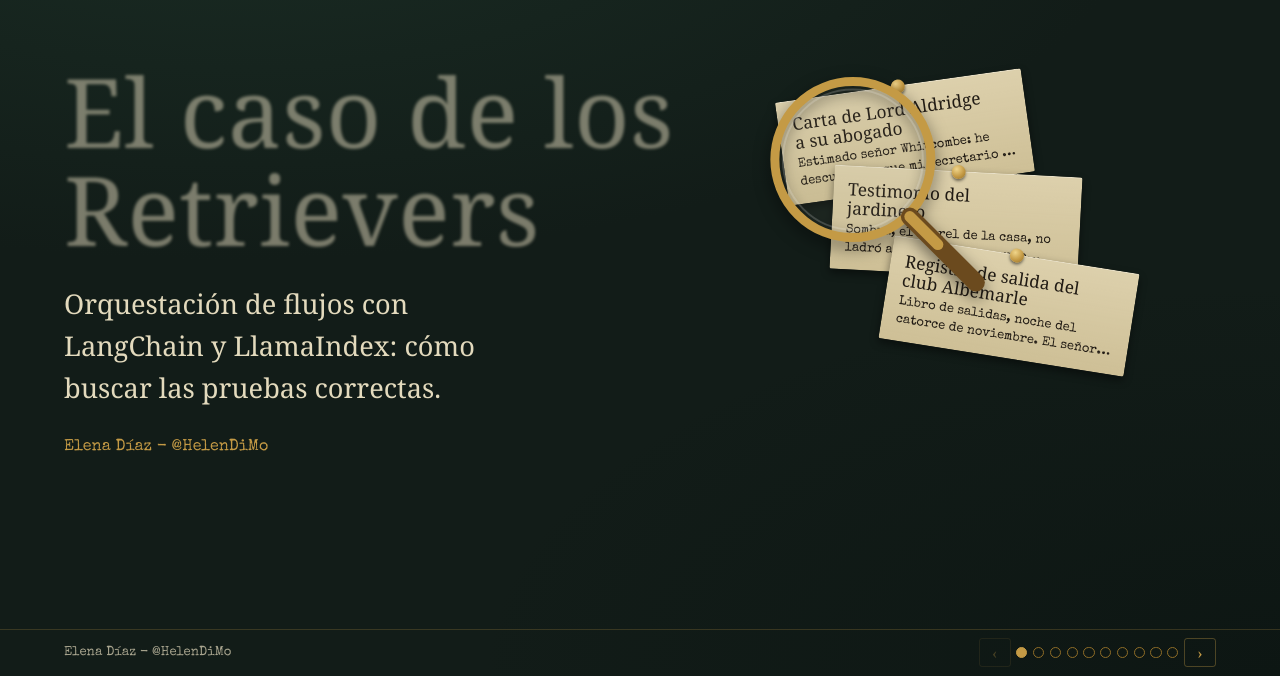
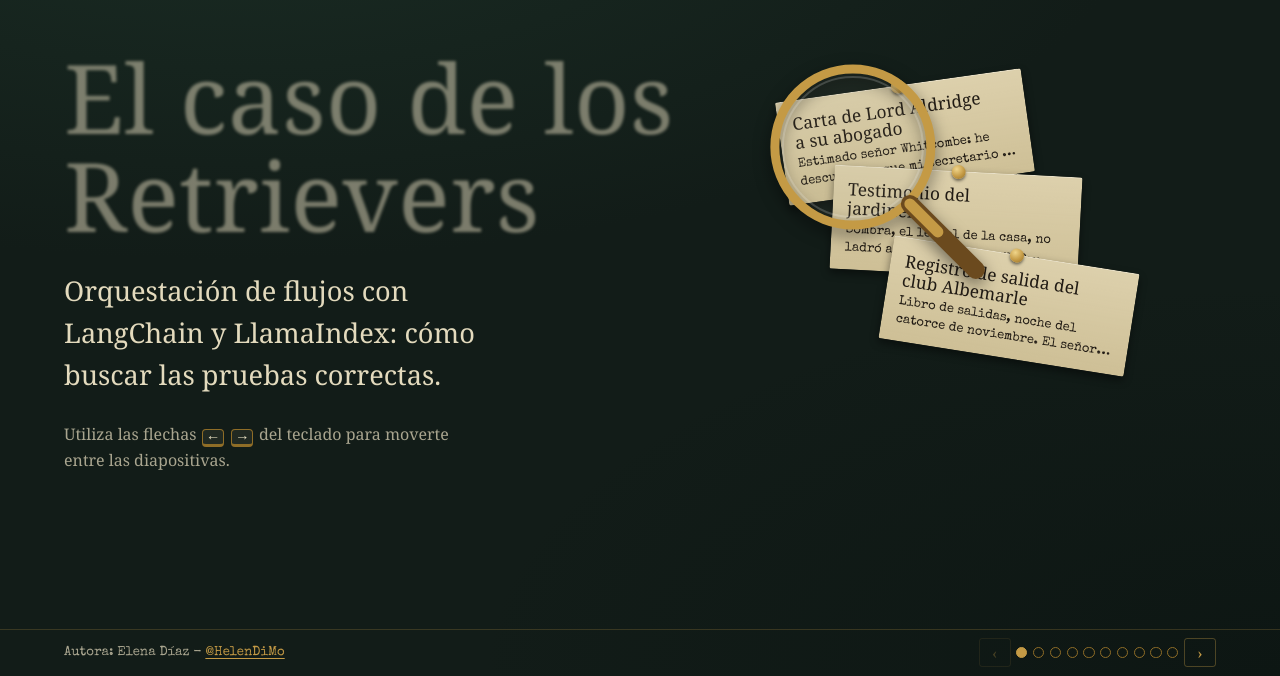
Before and after one commit to HelenDiMo/pildora-bootcamp-retrievers, a React (Vite) app in the folder web/: page / in a window 1280 px wide. Shown: the part 124-800 px from the top of the page. Built offline with nearby package versions, Linux system fonts and the light colour scheme; a web font is replaced by a local one.

Commit message:
feat: reorganize component structure and update the presentation cover

```diff
--- a/web/src/App.jsx
+++ b/web/src/App.jsx
@@ -1,5 +1,6 @@
 import { useCallback, useEffect, useState } from "react";
-import Portada from "./slides/Portada.jsx";
+import Portada from "./slides/1-Portada.jsx";
+import Autora from "./components/Autora.jsx";
 import Caso from "./slides/Caso.jsx";
 import QueEs from "./slides/QueEs.jsx";
 import TablonSlide from "./slides/TablonSlide.jsx";
@@ -71,7 +72,7 @@
     <div className="deck">
       <main className="escena" key={actual}>{DIAPOSITIVAS[actual].ver()}</main>
       <footer className="pie">
-        <span className="autora">Elena Díaz - @HelenDiMo</span>
+        <Autora className="autora" />
         <nav aria-label="Diapositivas">
           <button className="flecha" onClick={() => ir(actual - 1)} disabled={actual === 0} aria-label="Anterior">‹</button>
           {DIAPOSITIVAS.map((d, n) => (
--- /dev/null
+++ b/web/src/components/Autora.jsx
@@ -0,0 +1,10 @@
+export const REPO_URL = "https://github.com/HelenDiMo/pildora-bootcamp-retrievers";
+
+/** Firma de la autora: el nombre en texto y el usuario de GitHub como enlace al repo. */
+export default function Autora({ className = "" }) {
+  return (
+    <span className={className}>
+      Autora: Elena Díaz - <a href={REPO_URL} target="_blank" rel="noopener noreferrer">@HelenDiMo</a>
+    </span>
+  );
+}
--- a/web/src/slides/Portada.jsx
+++ b/web/src/slides/1-Portada.jsx
@@ -9,7 +9,9 @@
 export default function Portada() {
   const ref = useRef(null);
   const menos = useMenosMovimiento();
-  const [tactil] = useState(() => window.matchMedia("(pointer: coarse)").matches);
+  const [tactil] = useState(
+    () => window.matchMedia("(pointer: coarse)").matches,
+  );
   const sinLupa = menos || tactil;
   const [pos, setPos] = useState({ x: -400, y: -400 });
   const manual = useRef(false);
@@ -20,14 +22,20 @@
     // El barrido recorre el título de verdad: de su esquina izquierda a la derecha.
     const marco = ref.current.getBoundingClientRect();
     const t = titulo.current.querySelector(".nitido").getBoundingClientRect();
-    const izq = t.left - marco.left, ancho = t.width, arriba = t.top - marco.top, alto = t.height;
+    const izq = t.left - marco.left,
+      ancho = t.width,
+      arriba = t.top - marco.top,
+      alto = t.height;
     const t0 = performance.now();
     let id;
     const barrer = (t) => {
       if (manual.current) return;
       const f = Math.min(1, (t - t0) / 2600);
       const suave = f < 0.5 ? 2 * f * f : 1 - Math.pow(-2 * f + 2, 2) / 2;
-      setPos({ x: izq + ancho * (0.02 + 0.96 * suave), y: arriba + alto * (0.5 + 0.34 * Math.sin(f * Math.PI * 3)) });
+      setPos({
+        x: izq + ancho * (0.02 + 0.96 * suave),
+        y: arriba + alto * (0.5 + 0.34 * Math.sin(f * Math.PI * 3)),
+      });
       if (f < 1) id = requestAnimationFrame(barrer);
     };
     id = requestAnimationFrame(barrer);
@@ -43,15 +51,34 @@
 
   return (
     <div className="diapositiva entra">
-      <div ref={ref} className={`portada ${sinLupa ? "sin-lupa" : ""}`} onPointerMove={mover}
-           style={{ "--x": `${pos.x}px`, "--y": `${pos.y}px` }}>
+      <div
+        ref={ref}
+        className={`portada ${sinLupa ? "sin-lupa" : ""}`}
+        onPointerMove={mover}
+        style={{ "--x": `${pos.x}px`, "--y": `${pos.y}px` }}
+      >
         <h1 className="solo-lectores">{TITULO}</h1>
         <div className="capas" ref={titulo} aria-hidden="true">
           <h1 className="borroso">{TITULO}</h1>
           <h1 className="nitido">{TITULO}</h1>
         </div>
-        <p className="sub">Orquestación de flujos con LangChain y LlamaIndex: cómo buscar las pruebas correctas.</p>
-        <p className="firma">Elena Díaz - @HelenDiMo</p>
+        <p className="sub">
+          Orquestación de flujos con LangChain y LlamaIndex: cómo buscar las
+          pruebas correctas.
+        </p>
+        <p className="ayuda">
+          {tactil ? (
+            <>
+              Usa las flechas <kbd>‹</kbd> <kbd>›</kbd> de abajo para moverte
+              entre las diapositivas.
+            </>
+          ) : (
+            <>
+              Utiliza las flechas <kbd>←</kbd> <kbd>→</kbd> del teclado para
+              moverte entre las diapositivas.
+            </>
+          )}
+        </p>
         <div className="abanico" aria-hidden="true">
           {["carta", "jardinero", "club"].map((id, n) => (
             <Carta key={id} doc={motor.docs[motor.indiceDe[id]]} />
@@ -59,10 +86,34 @@
         </div>
         {!sinLupa && (
           <svg className="lupa" viewBox="0 0 250 250" aria-hidden="true">
-            <circle cx="105" cy="105" r="78" fill="rgba(232,223,194,0.05)" stroke="#c49a45" strokeWidth="9" />
-            <circle cx="105" cy="105" r="70" fill="none" stroke="rgba(255,255,255,0.18)" strokeWidth="2" />
-            <path d="M162 162 L228 228" stroke="#6b4a1e" strokeWidth="18" strokeLinecap="round" />
-            <path d="M162 162 L190 190" stroke="#c49a45" strokeWidth="11" strokeLinecap="round" />
+            <circle
+              cx="105"
+              cy="105"
+              r="78"
+              fill="rgba(232,223,194,0.05)"
+              stroke="#c49a45"
+              strokeWidth="9"
+            />
+            <circle
+              cx="105"
+              cy="105"
+              r="70"
+              fill="none"
+              stroke="rgba(255,255,255,0.18)"
+              strokeWidth="2"
+            />
+            <path
+              d="M162 162 L228 228"
+              stroke="#6b4a1e"
+              strokeWidth="18"
+              strokeLinecap="round"
+            />
+            <path
+              d="M162 162 L190 190"
+              stroke="#c49a45"
+              strokeWidth="11"
+              strokeLinecap="round"
+            />
           </svg>
         )}
       </div>
--- a/web/src/styles/slides.css
+++ b/web/src/styles/slides.css
@@ -2,6 +2,7 @@
 .portada {
   position: relative; flex: 1; min-height: 70dvh; display: flex; flex-direction: column; justify-content: center; gap: 1.6rem;
   --x: -400px; --y: -400px; touch-action: none; cursor: none;
+  overflow: hidden; /* la lupa se recorta en el borde: así nunca alarga la página ni crea scroll */
 }
 .portada .capas { display: grid; }
 .portada .capas > h1 { grid-area: 1 / 1; font-size: var(--paso-4); line-height: 1.02; max-width: 15ch; margin: 0; }
@@ -16,7 +17,14 @@
 .portada.sin-lupa .nitido { -webkit-mask-image: none; mask-image: none; }
 .portada .lupa { position: absolute; left: 0; top: 0; width: 250px; height: 250px; pointer-events: none; transform: translate(calc(var(--x) - 105px), calc(var(--y) - 105px)); filter: drop-shadow(0 6px 8px rgba(0, 0, 0, 0.5)); }
 .portada .sub { font-size: var(--paso-1); max-width: 30ch; color: var(--texto); }
-.portada .firma { font-family: var(--maquina); color: var(--laton); font-size: var(--paso--1); }
+.portada .firma { font-family: var(--maquina); color: var(--texto); font-size: var(--paso--1); }
+.portada .firma a, .pie .autora a { color: var(--laton); }
+.portada .ayuda { font-size: var(--paso--1); color: var(--texto-suave); max-width: 46ch; }
+.portada kbd {
+  font-family: var(--maquina); font-size: 0.9em; color: var(--papel-claro);
+  border: 1px solid var(--laton-oscuro); border-bottom-width: 3px; border-radius: 4px;
+  padding: 0 0.4em; margin: 0 0.1em; background: rgba(214, 199, 156, 0.08);
+}
 
 .abanico { position: absolute; right: clamp(0rem, 4vw, 4rem); top: 50%; width: min(24rem, 34vw); height: 22rem; transform: translateY(-50%); pointer-events: none; }
 .abanico .carta { position: absolute; width: 15.5rem; }
```
